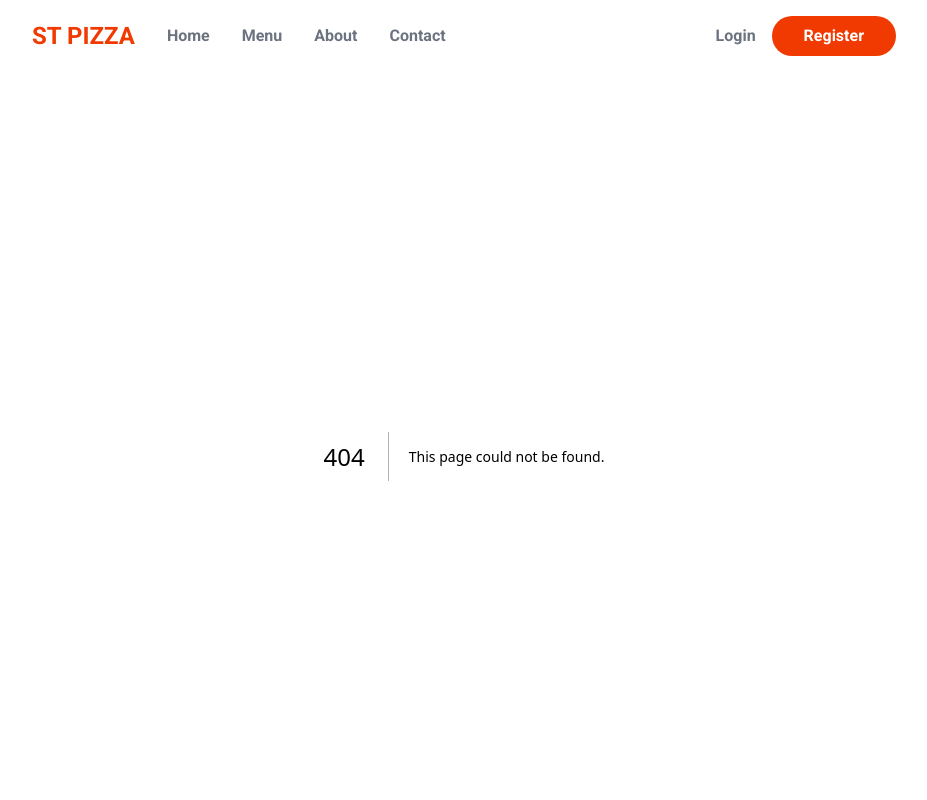
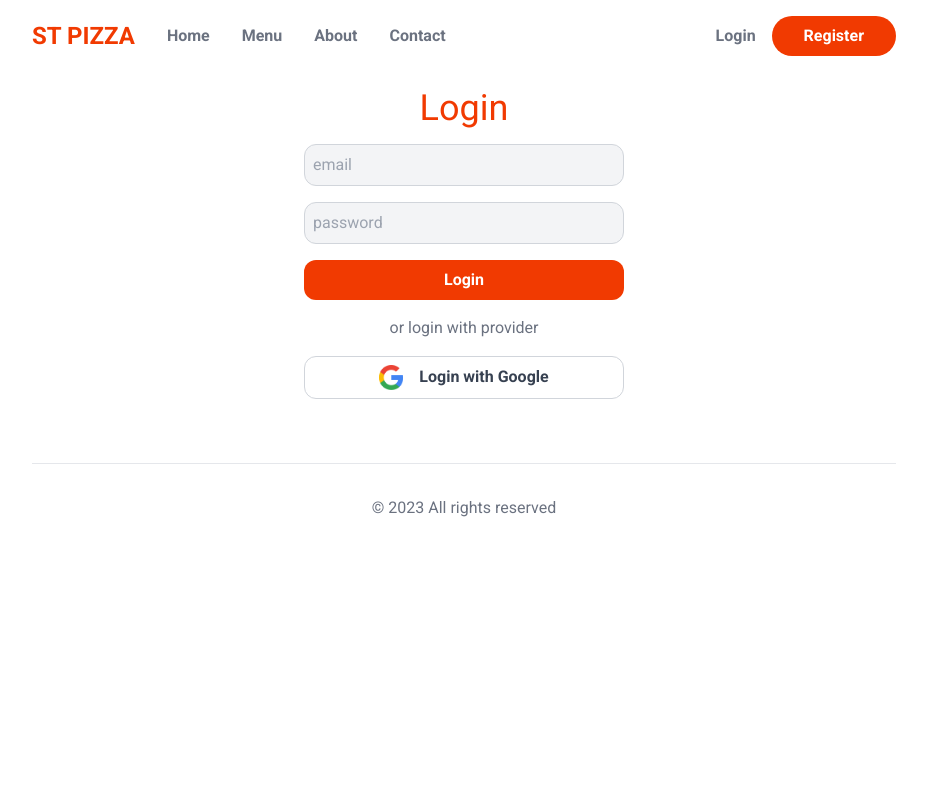
Before and after one commit to Emmanuel-Castillo/food-ordering-app, a Next.js app: page /login in a window 1280 px wide. Before the commit this address had no page. Shown: the top 800 px of the page, without its empty margins (176-1103 px from the left). Built offline with nearby package versions, Linux system fonts and the light colour scheme; no server answers.

Commit message:
Added user login and register NextAuth authentication w/ mongoose alongide Google provider

```diff
--- a/package.json
+++ b/package.json
@@ -9,7 +9,9 @@
     "lint": "next lint"
   },
   "dependencies": {
+    "@auth/mongodb-adapter": "^3.7.4",
     "bcrypt": "^5.1.1",
+    "mongodb": "^6.13.0",
     "mongoose": "^8.9.5",
     "next": "15.1.6",
     "next-auth": "^4.24.11",
--- a/src/app/api/auth/[...nextauth]/route.ts
+++ b/src/app/api/auth/[...nextauth]/route.ts
@@ -1,11 +1,25 @@
+import { User } from "@/app/models/User"
+import mongoose from "mongoose"
 import NextAuth from "next-auth"
 import CredentialsProvider from "next-auth/providers/credentials"
+import GoogleProvider from "next-auth/providers/google"
+import { MongoDBAdapter } from "@auth/mongodb-adapter"
+import client from "@/libs/mongoconnect"
+
+const bcrypt = require('bcrypt')
 
 const handler = NextAuth({
+  secret: process.env.SECRET,
+  adapter: MongoDBAdapter(client),
   providers: [
+    GoogleProvider({
+      clientId: process.env.GOOGLE_CLIENT_ID,
+      clientSecret: process.env.GOOGLE_CLIENT_SECRET
+    }),
     CredentialsProvider({
         // The name to display on the sign in form (e.g. 'Sign in with...')
         name: 'Credentials',
+        id: 'credentials',
         // The credentials is used to generate a suitable form on the sign in page.
         // You can specify whatever fields you are expecting to be submitted.
         // e.g. domain, username, password, 2FA token, etc.
@@ -15,23 +29,15 @@
           password: { label: "Password", type: "password" }
         },
         async authorize(credentials, req) {
-          // You need to provide your own logic here that takes the credentials
-          // submitted and returns either a object representing a user or value
-          // that is false/null if the credentials are invalid.
-          // e.g. return { id: 1, name: 'J Smith', email: 'jsmith@example.com' }
-          // You can also use the `req` object to obtain additional parameters
-          // (i.e., the request IP address)
-          const res = await fetch("/your/endpoint", {
-            method: 'POST',
-            body: JSON.stringify(credentials),
-            headers: { "Content-Type": "application/json" }
-          })
-          const user = await res.json()
+          const {email, password} = credentials
 
-          // If no error and we have user data, return it
-          if (res.ok && user) {
+          mongoose.connect(process.env.MONGO_URL)
+          const user = await User.findOne({email})
+          const passwordOk = user && bcrypt.compareSync(password, user.password)
+          if (passwordOk) {
             return user
           }
+
           // Return null if user data could not be retrieved
           return null
         }
--- a/src/app/layout.js
+++ b/src/app/layout.js
@@ -1,7 +1,7 @@
 import { Roboto } from "next/font/google";
 import "./globals.css";
 import Header from "@/components/layout/Header.js";
-;
+import AppProvider from "../components/AppContext";
 
 const roboto = Roboto({
   subsets: ["latin"],
@@ -18,11 +18,13 @@
     <html lang="en">
       <body className={`${roboto.className}  antialiased`}>
         <main className="max-w-4xl mx-auto p-4">
-          <Header />
-          {children}
-          <footer className="border-t p-8 text-center text-gray-500 mt-16">
-            &copy; 2023 All rights reserved
-          </footer>
+          <AppProvider>
+            <Header />
+            {children}
+            <footer className="border-t p-8 text-center text-gray-500 mt-16">
+              &copy; 2023 All rights reserved
+            </footer>
+          </AppProvider>
         </main>
       </body>
     </html>
--- /dev/null
+++ b/src/app/login/page.js
@@ -0,0 +1,49 @@
+"use client";
+import { signIn } from 'next-auth/react'
+import { redirect } from 'next/dist/server/api-utils';
+import Image from "next/image";
+import { useState } from "react";
+
+export default function LoginPage() {
+  const [email, setEmail] = useState("");
+  const [password, setPassword] = useState("");
+  const [loginInProgress, setLoginInProgress] = useState(false);
+  async function handleFormSubmit(ev) {
+    ev.preventDefault();
+    setLoginInProgress(true);
+    await signIn('credentials', {email, password, callbackUrl:'/'})
+
+    setLoginInProgress(false)
+  }
+  return (
+    <section className="mt-8">
+      <h1 className="text-center text-primary text-4xl mb-4">Login</h1>
+      <form action="" className="max-w-xs mx-auto" onSubmit={handleFormSubmit}>
+        <input
+          type="email"
+          placeholder="email"
+          value={email}
+          onChange={(ev) => setEmail(ev.target.value)}
+          disabled={loginInProgress}
+        />
+        <input
+          type="password"
+          placeholder="password"
+          value={password}
+          onChange={(ev) => setPassword(ev.target.value)}
+          disabled={loginInProgress}
+        />
+        <button type="submit" disabled={loginInProgress}>
+          Login
+        </button>
+        <div className="my-4 text-center text-gray-500">
+          or login with provider
+        </div>
+        <button type='button' className="flex gap-4 justify-center" onClick={() => signIn('google', {callbackUrl:'/'})}>
+          <Image src={"/google.png"} alt="" width={24} height={24} />
+          Login with Google
+        </button>
+      </form>
+    </section>
+  );
+}
--- a/src/app/register/page.js
+++ b/src/app/register/page.js
@@ -1,4 +1,5 @@
 "use client";
+import { signIn } from "next-auth/react";
 import Image from "next/image";
 import Link from "next/link";
 import { useState } from "react";
@@ -12,19 +13,21 @@
   async function handleFormSubmit(ev) {
     ev.preventDefault();
     setCreatingUser(true);
-    try {
-      await fetch(`/api/register`, {
-        method: "POST",
-        body: JSON.stringify({ email, password }),
-        headers: { "Content-Type": "application/json" },
-      });
-      setCreatingUser(false);
+    setUserCreated(false)
+    setError(false);
+    const response = await fetch(`/api/register`, {
+      method: "POST",
+      body: JSON.stringify({ email, password }),
+      headers: { "Content-Type": "application/json" },
+    });
+    if (response.ok) {
       setUserCreated(true);
       setEmail("");
       setPassword("");
-    } catch (e) {
+    } else {
       setError(true);
     }
+    setCreatingUser(false);
   }
   return (
     <section className="mt-8">
@@ -34,6 +37,13 @@
           User created.
           <br />
           Now you can <Link href={"/login"}>log in &raquo;</Link>
+        </div>
+      )}
+      {error && (
+        <div className="my-4 text-center">
+          An error has occurred.
+          <br />
+          Please try again later.
         </div>
       )}
       <form className="block max-w-xs mx-auto" onSubmit={handleFormSubmit}>
@@ -58,10 +68,13 @@
         <div className="my-4 text-center text-gray-500">
           or login with provider
         </div>
-        <button className="flex gap-4 justify-center">
+        <button type="button" className="flex gap-4 justify-center" onClick={() => signIn('google', {callbackUrl:'/'})}>
           <Image src={"/google.png"} alt="" width={24} height={24} />
           Login with Google
         </button>
+        <div className="text-center my-4 text-gray-500 border-t pt-4">
+          Existing account?{' '}<Link className="underline" href={'/login'}>Login here &raquo;</Link>
+        </div>
       </form>
       <div></div>
     </section>
--- /dev/null
+++ b/src/components/AppContext.js
@@ -0,0 +1,10 @@
+"use client"
+import { SessionProvider } from "next-auth/react";
+
+export default function AppProvider({children}) {
+    return (
+        <SessionProvider>
+            {children}
+        </SessionProvider>
+    )
+}
--- a/src/components/layout/Header.js
+++ b/src/components/layout/Header.js
@@ -1,6 +1,10 @@
+"use client";
+import { signOut, useSession } from "next-auth/react";
 import Link from "next/link";
 
 export default function Header() {
+  const session = useSession();
+  const status = session.status;
   return (
     <header className="flex items-center justify-between">
       <nav className="flex items-center gap-8 text-gray-500 font-semibold">
@@ -13,6 +17,16 @@
         <Link href={""}>Contact</Link>
       </nav>
       <nav className="flex items-center gap-4 text-gray-500 font-semibold">
+        {status === "authenticated" && (
+          <button
+            className="bg-primary rounded-full text-white px-8 py-2"
+            onClick={() => signOut()}
+          >
+            Logout
+          </button>
+        )}
+        {status === "unauthenticated" && (
+          <>
             <Link href={"/login"}>Login</Link>
             <Link
               href={"/register"}
@@ -20,6 +34,8 @@
             >
               Register
             </Link>
+          </>
+        )}
       </nav>
     </header>
   );
--- a/src/components/layout/Hero.js
+++ b/src/components/layout/Hero.js
@@ -6,19 +6,25 @@
     <section className="hero mt-4">
       <div className="py-12">
         <h1 className="text-4xl font-semibold">
-          Everything<br/>is better<br/>with a{" "}
-          <span className="text-primary">Pizza</span>
+          Everything
+          <br />
+          is better
+          <br />
+          with a <span className="text-primary">Pizza</span>
         </h1>
         <p className="my-6 text-gray-500 text-sm">
           Pizza is the missing piece that makes every day complete, a simple yet
           delicious joy in life
         </p>
-        <div className="flex gap-4">
-          <button className="bg-primary flex gap-2 text-white px-8 py-2 rounded-full">
+        <div className="flex gap-4 text-sm">
+          <button className="flex justify-center bg-primary gap-2 text-white px-8 py-2 rounded-full">
             Order Now
             <Right />
           </button>
-          <button>Learn More</button>
+          <button className="flex items-center border-0 gap-2 py-2 text-gray-600 font-semibold">
+            Learn More
+            <Right/>
+          </button>
         </div>
       </div>
 
--- /dev/null
+++ b/src/libs/mongoconnect.ts
@@ -0,0 +1,37 @@
+// This approach is taken from https://github.com/vercel/next.js/tree/canary/examples/with-mongodb
+import { MongoClient, ServerApiVersion } from "mongodb"
+
+if (!process.env.MONGO_URL) {
+  throw new Error('Invalid/Missing environment variable: "MONGODB_URI"')
+}
+
+const uri = process.env.MONGO_URL
+const options = {
+  serverApi: {
+    version: ServerApiVersion.v1,
+    strict: true,
+    deprecationErrors: true,
+  },
+}
+
+let client: MongoClient
+
+if (process.env.NODE_ENV === "development") {
+  // In development mode, use a global variable so that the value
+  // is preserved across module reloads caused by HMR (Hot Module Replacement).
+  let globalWithMongo = global as typeof globalThis & {
+    _mongoClient?: MongoClient
+  }
+
+  if (!globalWithMongo._mongoClient) {
+    globalWithMongo._mongoClient = new MongoClient(uri, options)
+  }
+  client = globalWithMongo._mongoClient
+} else {
+  // In production mode, it's best to not use a global variable.
+  client = new MongoClient(uri, options)
+}
+
+// Export a module-scoped MongoClient. By doing this in a
+// separate module, the client can be shared across functions.
+export default client
--- a/tsconfig.json
+++ b/tsconfig.json
@@ -31,7 +31,7 @@
     ".next/types/**/*.ts",
     "**/*.ts",
     "**/*.tsx"
-  ],
+, "src/app/api/auth/[...nextauth]/route.ts"  ],
   "exclude": [
     "node_modules"
   ],
```
Also changed, not shown: 1 other file (tests, documents, lock files or other folders). Lines whose indentation alone changed are shown as unchanged.
